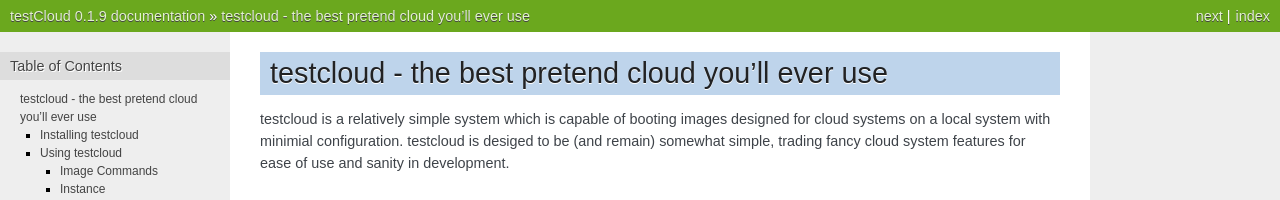
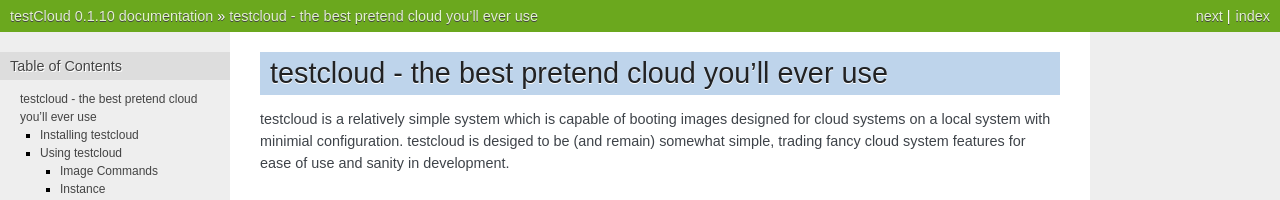
Before and after one commit to Rorosha/testcloud, a Sphinx documentation site: the page built from docs/source/index.rst, in a window 1280 px wide and 900 px high. Shown: the top 200 px of the window. Built offline with Sphinx 7.4.7, drawn with Linux system fonts in a browser that asks for light colours; some of the changed text lies outside the part shown.

Commit message:
bump version to 0.1.10
Because of recent API changes in e3c14d483.

Differential Revision: https://phab.qadevel.cloud.fedoraproject.org/D971

```diff
--- a/docs/source/conf.py
+++ b/docs/source/conf.py
@@ -55,9 +55,9 @@
 # built documents.
 #
 # The short X.Y version.
-version = '0.1.9'
+version = '0.1.10'
 # The full version, including alpha/beta/rc tags.
-release = '0.1.9'
+release = '0.1.10'
 
 # The language for content autogenerated by Sphinx. Refer to documentation
 # for a list of supported languages.
--- a/testcloud/__init__.py
+++ b/testcloud/__init__.py
@@ -1 +1 @@
-__version__ = '0.1.9'
+__version__ = '0.1.10'
```
